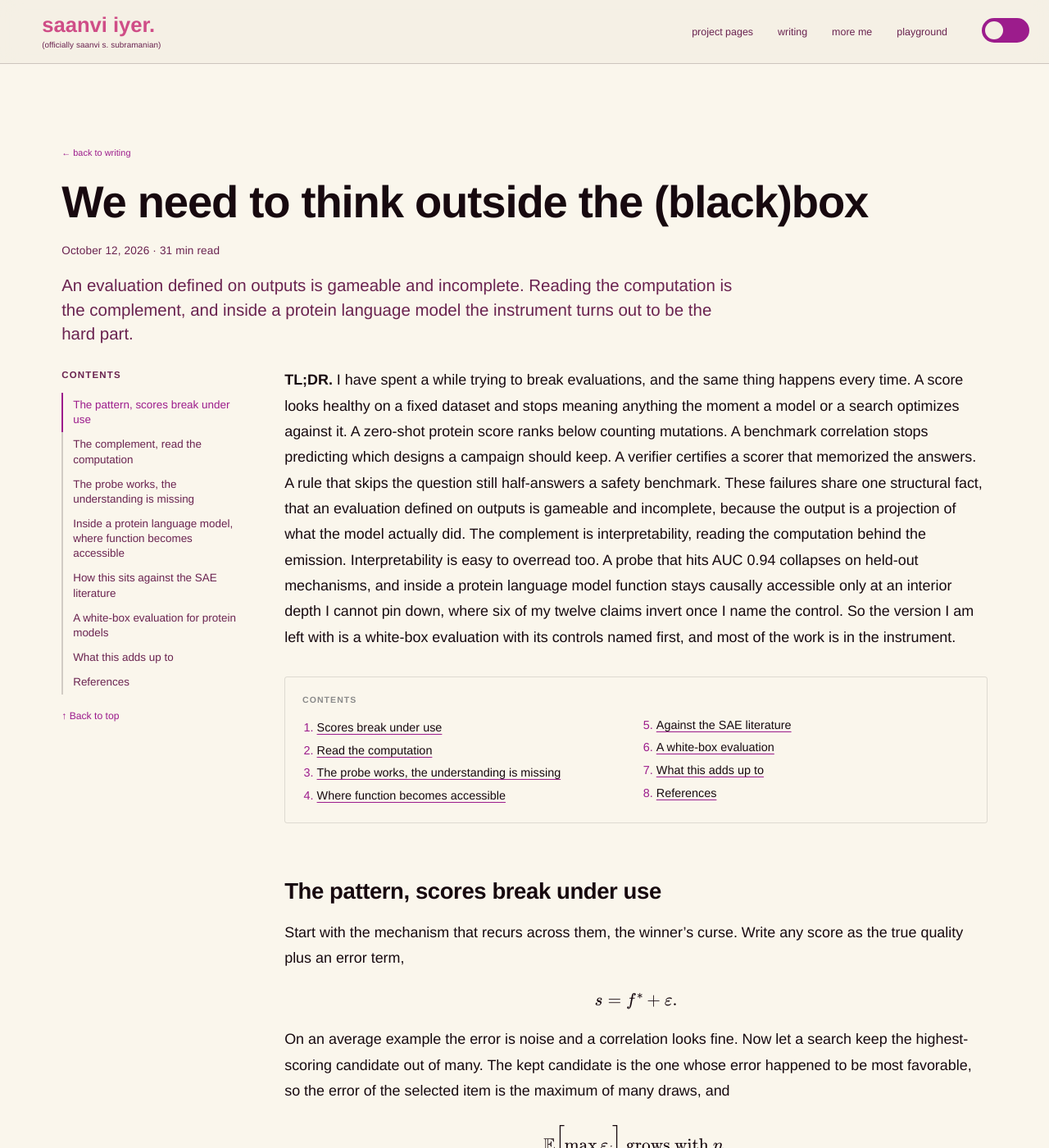
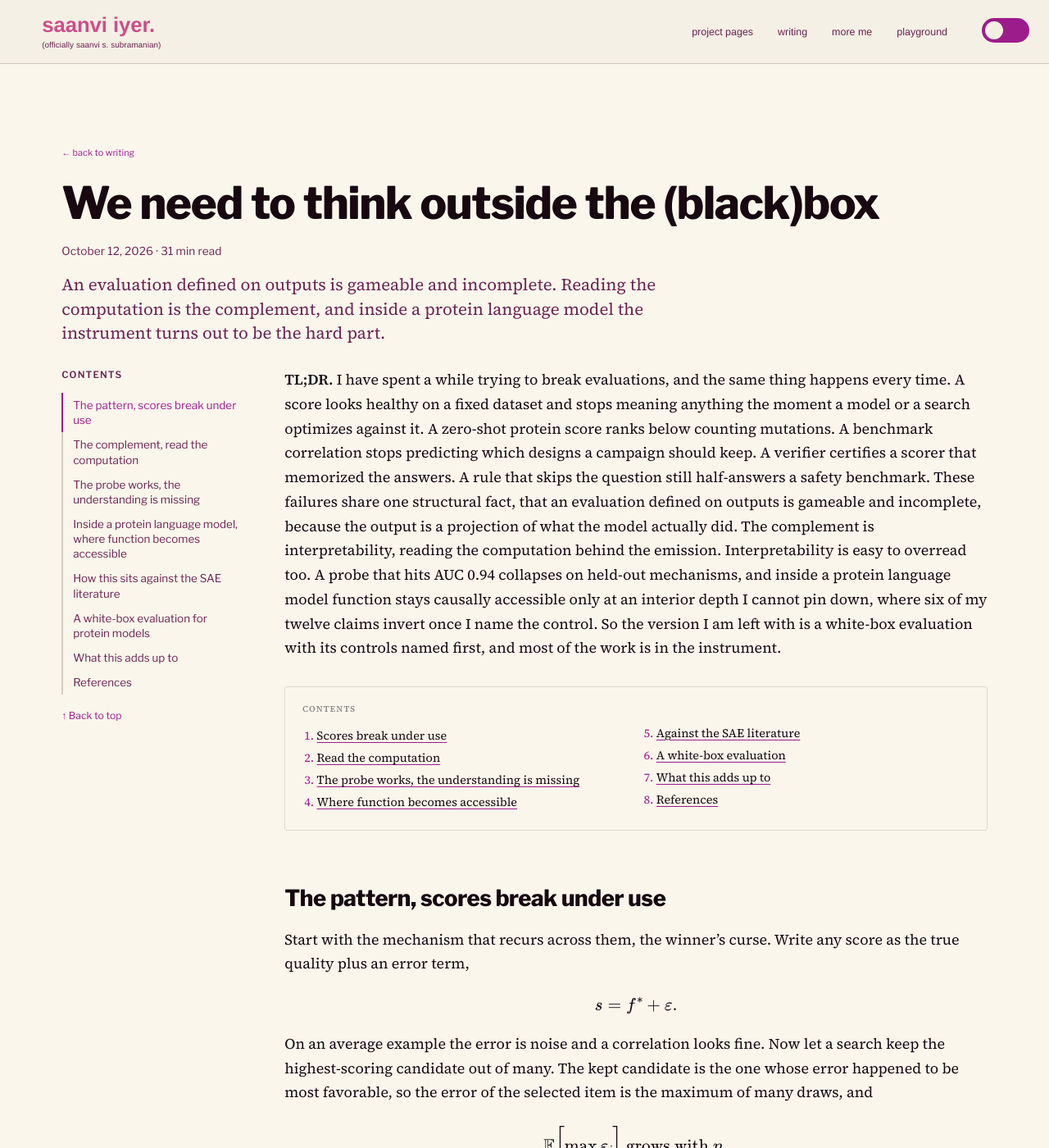
Before and after one commit to saanviiyer/saanviiyer.github.io, a Jekyll site: the page built from _posts/2026-10-12-interpretability.md, in a window 1280 px wide and 1400 px high. Shown: the whole window at 82% size. Built offline with Jekyll 4.4.1, drawn with Linux system fonts in a browser that asks for light colours; some web fonts are replaced.

Commit message:
Raise specificity so post serif/Libre Franklin fonts apply

```diff
--- a/_layouts/default.html
+++ b/_layouts/default.html
@@ -19,7 +19,7 @@
   <link rel="preconnect" href="https://fonts.gstatic.com" crossorigin>
   <link href="https://fonts.googleapis.com/css2?family=DM+Mono:wght@300;400;500&family=Inter:wght@400;500;600&family=Libre+Franklin:wght@400;600;800&family=Newsreader:opsz,wght@6..72,400;6..72,500;6..72,600&family=Source+Serif+4:ital,opsz,wght@0,8..60,400;0,8..60,600;1,8..60,400&display=swap" rel="stylesheet">
 
-  <link rel="stylesheet" href="{{ '/assets/css/style.css' | relative_url }}?v=20261025c" />
+  <link rel="stylesheet" href="{{ '/assets/css/style.css' | relative_url }}?v=20261025d" />
 
   <script>
     // Set theme before paint to avoid a flash.
--- a/assets/css/style.css
+++ b/assets/css/style.css
@@ -614,10 +614,10 @@ nav {
 html:has(body.is-post) { background: var(--post-bg); }
 body.is-post #neural-bg { display: none; }
 /* Posts read in a serif body with Libre Franklin headings (site palette kept). */
-.rp-title, .rp-body h2, .rp-body h3 { font-family: "Libre Franklin", "Helvetica Neue", Arial, sans-serif; }
-.rp-eyebrow, .rp-meta, .rp-toc > summary, .rp-toc #rpContents a, .rp-toc-top { font-family: "Libre Franklin", "Helvetica Neue", Arial, sans-serif; }
-.rp-body p, .rp-body li, .rp-body blockquote, .rp-dek { font-family: "Source Serif 4", Georgia, "Times New Roman", serif; }
-.rp-body p, .rp-body li { line-height: 1.66; }
+.is-post .rp-title, .is-post .rp-body h2, .is-post .rp-body h3 { font-family: "Libre Franklin", "Helvetica Neue", Arial, sans-serif; }
+.is-post .rp-eyebrow, .is-post .rp-meta, .is-post .rp-toc > summary, .is-post .rp-toc #rpContents a, .is-post .rp-toc-top { font-family: "Libre Franklin", "Helvetica Neue", Arial, sans-serif; }
+.is-post .rp-body p, .is-post .rp-body li, .is-post .rp-body blockquote, .is-post .rp-dek { font-family: "Source Serif 4", Georgia, "Times New Roman", serif; }
+.is-post .rp-body p, .is-post .rp-body li { line-height: 1.66; }
 .rp { max-width: 1240px; margin: 0 auto; padding: 10px 24px 48px; }
 .rp-masthead { margin: 0; padding: 2px 0 26px; text-align: left; }
 /* Two columns: a sticky table of contents on the left, the article on the right. */
```
